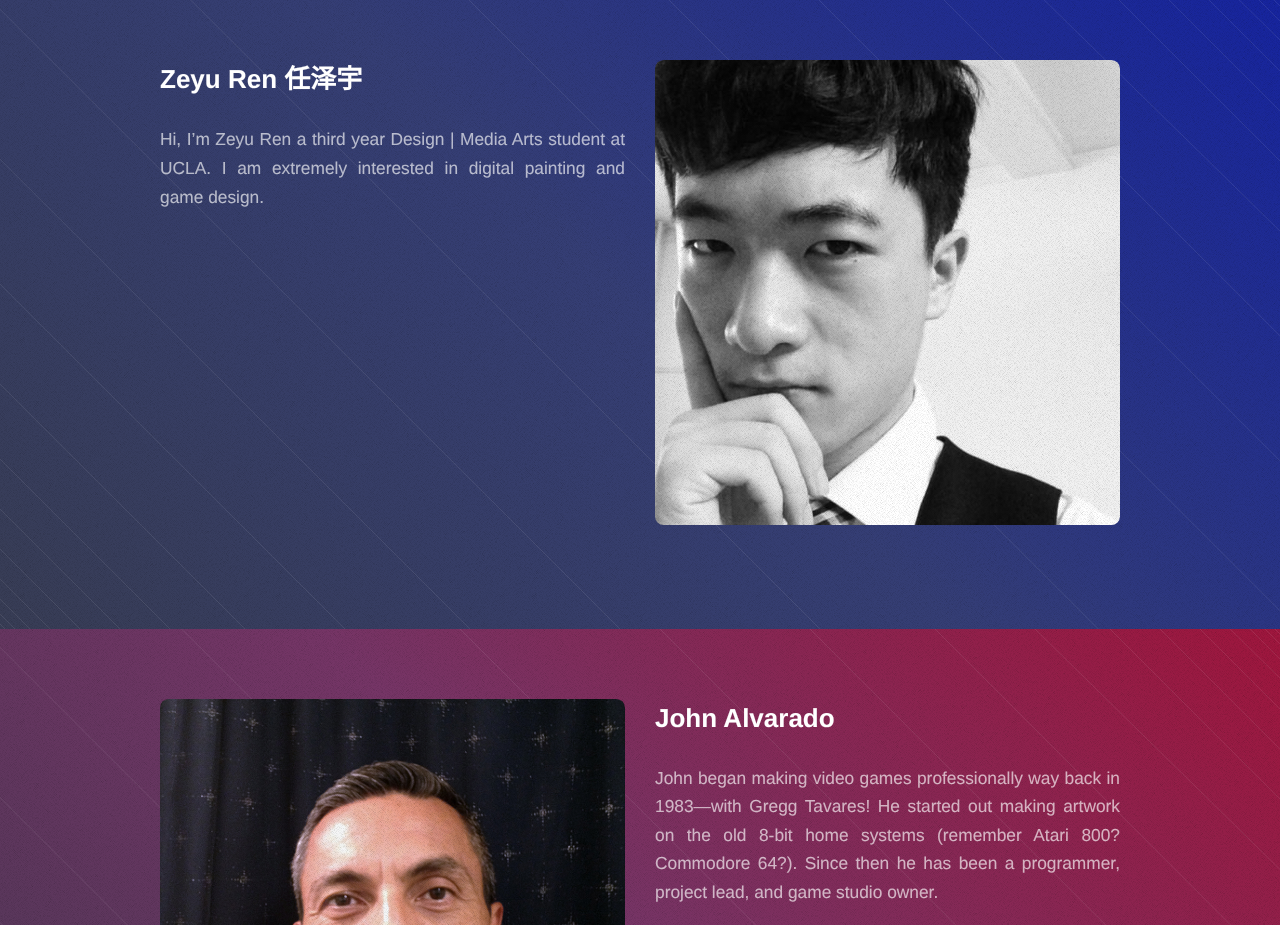
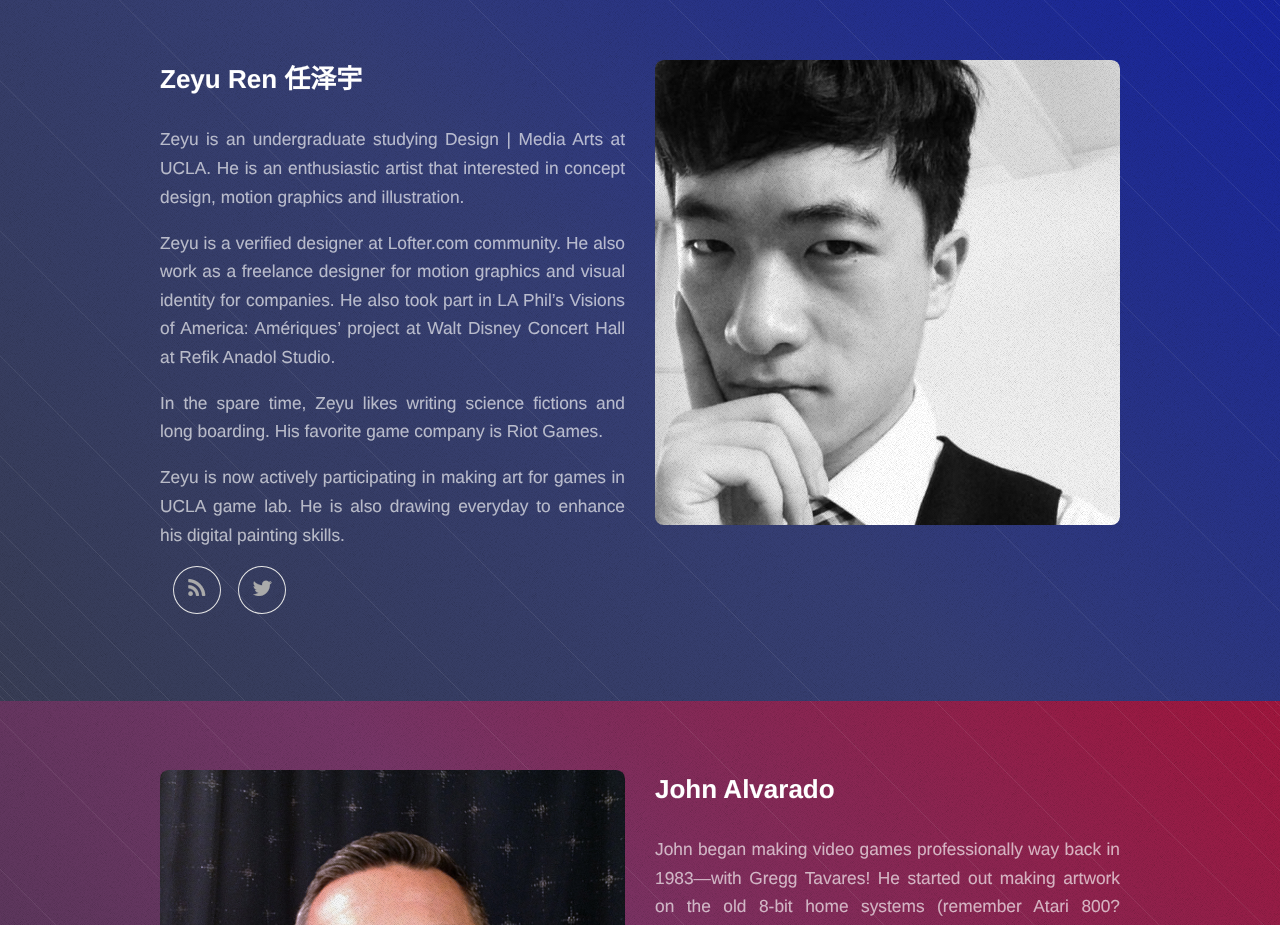
Before and after one commit to greggman/hft-tonde-iko, a plain HTML site: page index.html in a window 1280 px wide. Shown: the part 3660-4585 px from the top of the page. Drawn offline with Linux system fonts and the light colour scheme.

Commit message:
update Zeyu's profile

```diff
--- a/index.html
+++ b/index.html
@@ -122,9 +122,14 @@
                         <div class="row">
                             <div class="6u">
                                 <h3>Zeyu Ren 任泽宇</h3>
-                                <p>
-                                Hi, I’m Zeyu Ren a third year Design | Media Arts student at UCLA. I am extremely interested in digital painting and game design.
-                                </p>
+<p>Zeyu is an undergraduate studying Design | Media Arts at UCLA. He is an enthusiastic artist that interested in concept design, motion graphics and illustration.</p>
+<p>Zeyu is a verified designer at Lofter.com community. He also work as a freelance designer for motion graphics and visual identity for companies. He also took part in LA Phil’s Visions of America: Amériques’ project at Walt Disney Concert Hall at Refik Anadol Studio.</p>
+<p>In the spare time, Zeyu likes writing science fictions and long boarding. His favorite game company is Riot Games. </p>
+<p>Zeyu is now actively participating in making art for games in UCLA game lab. He is also drawing everyday to enhance his digital painting skills.</p>
+                                <ul class="icons">
+                    <li><a href="http://www.renzeyu.com" class="icon fa-rss"><span class="label">Website</span></a></li>
+                    <li><a href="http://twitter.com/ZeyuRen" class="icon fa-twitter"><span class="label">Twitter</span></a></li>
+                                </ul>
                             </div>
                             <div class="6u">
                                 <span class="image featured"><img src="images/zeyu.jpg" alt="" /></span>
```
